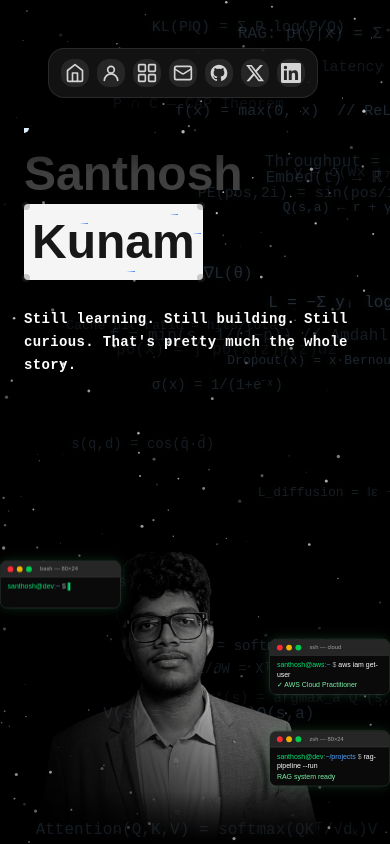
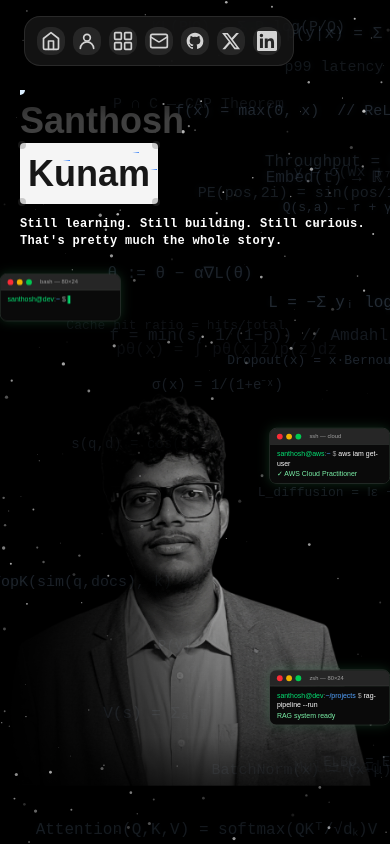
Before and after one commit to Santhosh-dev-lab/Story, a Next.js app: page / in a window 390 px wide. Shown: the top 844 px of the page. Built offline with nearby package versions, Linux system fonts and the light colour scheme.

Commit message:
Modified nav position and image alignment for mobile view

```diff
--- a/src/app/page.tsx
+++ b/src/app/page.tsx
@@ -102,7 +102,7 @@ export default function Home() {
     <main className="bg-black min-h-screen text-white w-full overflow-hidden">
 
       {/* Floating Navigation Dock – top left */}
-      <div className="fixed top-12 left-12 z-50">
+      <div className="fixed top-4 left-6 md:top-12 md:left-12 z-50">
         <FloatingDock
           items={[
             {
@@ -178,18 +178,18 @@ export default function Home() {
         />
       </div>
       {/* Hero Section – fully responsive (mobile → desktop) */}
-      <SpaceBackground className="relative flex flex-col md:flex-row items-center justify-between min-h-screen w-full antialiased overflow-hidden">
+      <SpaceBackground className="relative flex flex-col md:flex-row items-center justify-between h-[100dvh] md:min-h-screen w-full antialiased overflow-hidden">
 
         {/* Left Side – Name */}
         <motion.div
           initial={{ opacity: 0, x: -40 }}
           animate={{ opacity: 1, x: 0 }}
           transition={{ delay: 0.3, duration: 0.8, ease: "easeInOut" }}
-          className="relative flex flex-col items-start justify-center px-6 md:px-12 z-10 w-full md:w-1/2 pt-32 pb-4 md:py-0 md:h-screen md:-mt-16"
+          className="relative flex flex-col items-start justify-start md:justify-center px-5 md:px-12 z-10 w-full md:w-1/2 pt-[90px] md:pt-0 md:py-0 md:h-screen md:-mt-16 flex-shrink-0"
         >
           <MaskContainer
             revealText={
-              <h1 className="text-5xl sm:text-6xl md:text-7xl lg:text-8xl font-semibold max-w-7xl text-left relative z-20 py-4 leading-tight pointer-events-none">
+              <h1 className="text-4xl sm:text-6xl md:text-7xl lg:text-8xl font-semibold max-w-7xl text-left relative z-20 py-2 md:py-4 leading-tight pointer-events-none">
                 <span className="pointer-events-auto inline-block hover-target transition-opacity duration-300 hover:opacity-0 bg-clip-text text-transparent bg-gradient-to-b from-neutral-800 via-neutral-700 to-neutral-700 dark:from-neutral-800 dark:via-white dark:to-white cursor-default">
                   Santhosh
                 </span> <br />
@@ -204,10 +204,10 @@ export default function Home() {
           </MaskContainer>
 
           {/* Encrypted description below name */}
-          <div className="mt-3 max-w-sm md:max-w-lg z-10">
+          <div className="mt-1 md:mt-3 max-w-sm md:max-w-lg z-10">
             <EncryptedText
               text="Still learning. Still building. Still curious. That's pretty much the whole story."
-              className="text-sm md:text-lg text-white font-semibold leading-relaxed block tracking-wide"
+              className="text-xs md:text-lg text-white font-semibold leading-snug md:leading-relaxed block tracking-wide"
               duration={1600}
             />
           </div>
@@ -219,7 +219,7 @@ export default function Home() {
           initial={{ opacity: 0, x: 40 }}
           animate={{ opacity: 1, x: 0 }}
           transition={{ delay: 0.5, duration: 0.8, ease: "easeInOut" }}
-          className="relative flex items-end justify-center w-full md:w-1/2 h-[75vw] sm:h-[75vw] md:h-screen z-10 -mt-44 md:mt-0"
+          className="relative flex items-end justify-center w-full md:w-1/2 flex-1 md:flex-none md:h-screen z-10 md:mt-0"
         >
           {/* Portrait Image with silhouette fade */}
           <div
```
